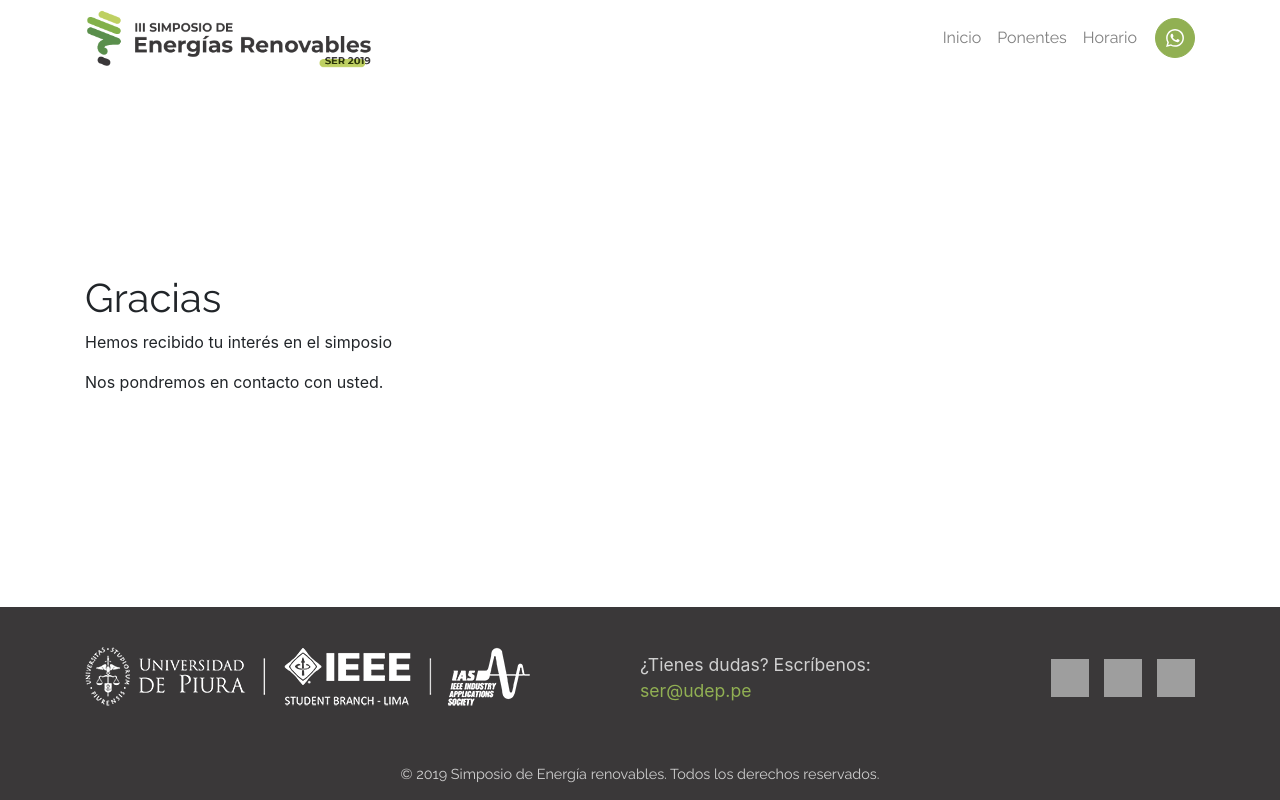
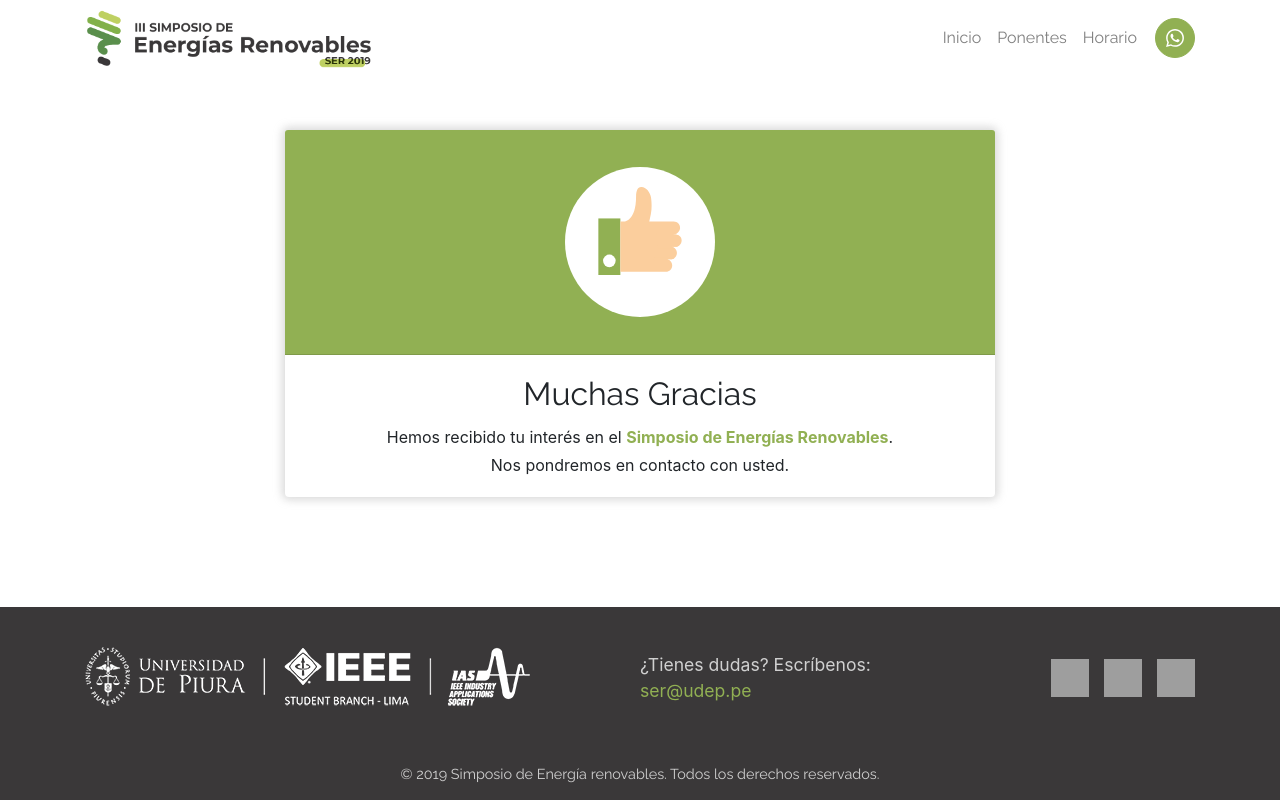
Before and after one commit to hansfelix/nuxt-static, a Nuxt app: page /gracias in a window 1280 px wide. Built offline with nearby package versions, Linux system fonts and the light colour scheme; grey boxes are pictures that could not be loaded.

Commit message:
design del gracias page 20191012

```diff
--- a/components/LeadForm.vue
+++ b/components/LeadForm.vue
@@ -5,9 +5,9 @@
         <h4>¡Déjanos tus datos!</h4>
         <p>Y estarás al tanto de las novedades</p>
 
-        <p v-if="error">
-          {{ error }}
-        </p>
+        <div class="alert alert-danger" v-if="error">
+          <small>{{ error }}</small>
+        </div>
 
         <div class="row">
           <div class="form-group col-md-6 pr-md-0">
@@ -111,7 +111,7 @@ export default {
 
       if (lead.nombre & lead.email & lead.celular & lead.horarioLlamada) {
         if (!lead.aceptaTyC) {
-
+          this.error = null;
           const leadsRef = fireDb.collection("leads")
 
           try {
--- a/pages/gracias.vue
+++ b/pages/gracias.vue
@@ -1,15 +1,32 @@
 <template>
   <div class="gracias-page container">
     <div class="gracias-page_mensaje">
-      <h1>Gracias</h1>
-      <p>Hemos recibido tu interés en el simposio</p>
-      <p>Nos pondremos en contacto con usted.</p>
+
+      <div class="card card-thanks">
+        <div class="card-header bg-simposio">
+          <div class="thumbs-container">
+            <img :src="thumbsUrl">
+          </div>
+        </div>
+        <div class="card-body text-center">
+          <h5 class="card-title title-thanks">Muchas Gracias</h5>
+          <p class="card-text mb-1">Hemos recibido tu interés en el <span class="text-simposio">Simposio de Energías Renovables</span>.</p>
+          <p class="card-text">Nos pondremos en contacto con usted.</p>
+        </div>
+      </div>
+
     </div>
   </div>
 </template>
 
 <script>
 export default {
+  props: {
+    thumbsUrl: {
+      type: String,
+      default: "/like.svg"
+    }
+  },
   layout: "default"
 };
 </script>
@@ -21,5 +38,45 @@ export default {
 .gracias-page {
   display: flex;
   align-items: center;
+  text-align: center;
+  margin-bottom: 56px;
+  &_mensaje {
+    width: 80%;
+    margin: 0 auto;
+
+    .card-thanks {
+      width: 80%;
+      margin: 0 auto;
+      border-width: 0px;
+      -webkit-box-shadow: 0px 0px 8px 3px rgba(206,206,206,0.75);
+      -moz-box-shadow: 0px 0px 8px 3px rgba(206,206,206,0.75);
+      box-shadow: 0px 0px 8px 3px rgba(206,206,206,0.75);
+    }
+    .title-thanks {
+      font-size: 2rem;
+      line-height: 1.2;
+      font-weight: 200;
+    }
+    .text-simposio {
+      color: var(--main-color-2);
+      font-weight: bold;
+    }
+    .thumbs-container {
+      padding: 20px;
+      border-radius: 50%;
+      background-color: #fff;
+      height: 150px;
+      width: 150px;
+      margin: 25px auto;
+
+      img {
+        width: 80%;
+        height: 80%;
+      }
+    }
+  }
+}
+.bg-simposio {
+  background-color: var(--main-color-2)!important;
 }
 </style>
```
Also changed, not shown: static/like.svg (added).
